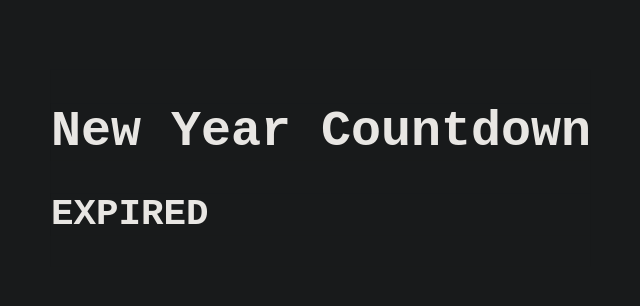
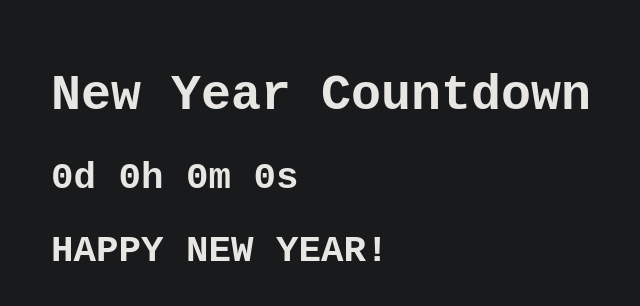
Before and after one commit to ChokunPlayZ/countdown, a plain HTML site: page index.html in a window 1280 px wide. Shown: the part 232-538 px from the top of the page, without its empty margins (319-959 px from the left). Drawn offline with Linux system fonts and the light colour scheme.

Commit message:
fix stuff

```diff
--- a/index.html
+++ b/index.html
@@ -25,7 +25,8 @@
 <body>
     <div class="centerbox">
         <h1>New Year Countdown</h1>
-        <h2 id="demo">tim timt imt</h2>
+        <h2 id="clock">Waiting</h2>
+        <h2 id="commenttext"></h2>
     </div>
 </body>
 <script>
@@ -48,13 +49,14 @@
       var seconds = Math.floor((distance % (1000 * 60)) / 1000);
 
       // Display the result in the element with id="demo"
-      document.getElementById("demo").innerHTML = days + "d " + hours + "h "
+      document.getElementById("clock").innerHTML = days + "d " + hours + "h "
       + minutes + "m " + seconds + "s ";
 
       // If the count down is finished, write some text
       if (distance < 0) {
         clearInterval(x);
-        document.getElementById("demo").innerHTML = "EXPIRED";
+        document.getElementById("clock").innerHTML = "0d 0h 0m 0s";
+        document.getElementById("commenttext").innerHTML = "HAPPY NEW YEAR!";
       }
     }, 1000);
     </script>
```
